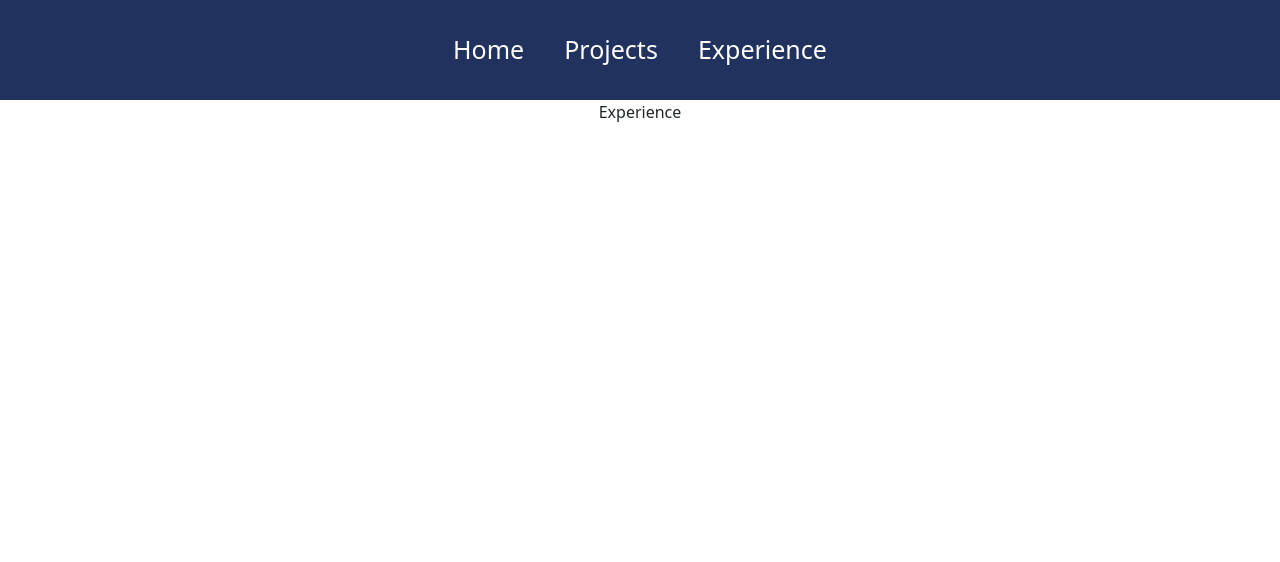
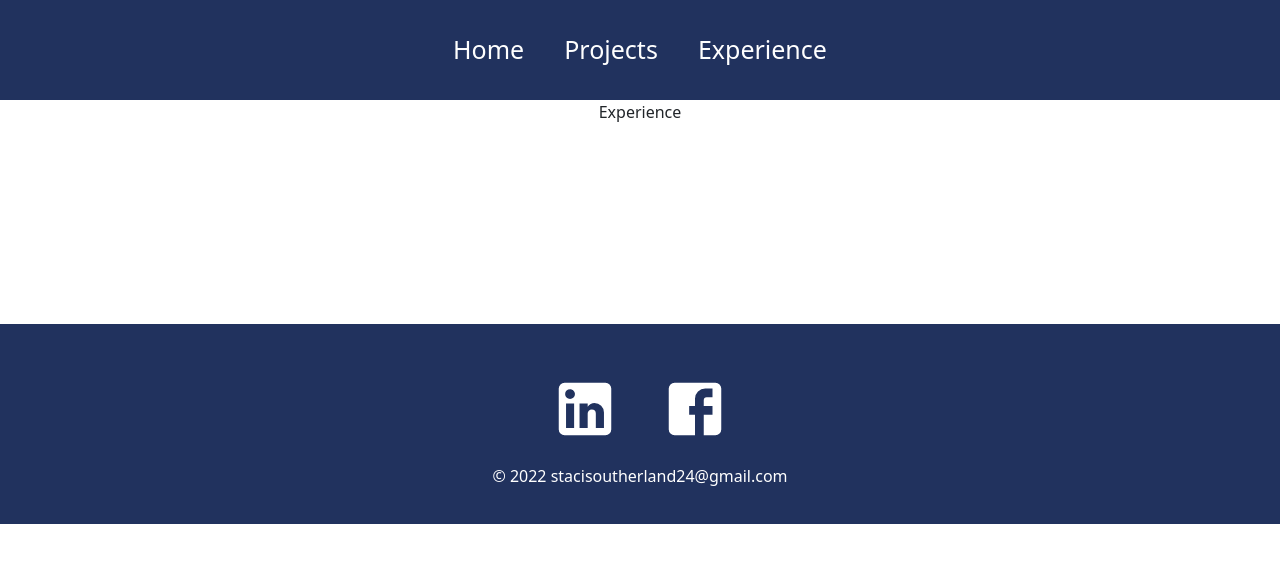
Before and after one commit to stacisoutherland24/portfolio, a React (Create React App) app in the folder my-app/: page /experience in a window 1280 px wide. Shown: the top 562 px of the page. Built offline with nearby package versions, Linux system fonts and the light colour scheme.

Commit message:
Added Footer

```diff
--- a/my-app/package.json
+++ b/my-app/package.json
@@ -3,6 +3,8 @@
   "version": "0.1.0",
   "private": true,
   "dependencies": {
+    "@emotion/react": "^11.10.4",
+    "@emotion/styled": "^11.10.4",
     "@mui/icons-material": "^5.10.9",
     "@mui/material": "^5.10.10",
     "@testing-library/jest-dom": "^5.16.5",
--- a/my-app/src/App.js
+++ b/my-app/src/App.js
@@ -4,6 +4,7 @@ import Home from "./pages/Home";
 import Projects from "./pages/Projects";
 import Experience from "./pages/Experience";
 import Navbar from "./components/Navbar";
+import Footer from "./components/Footer";
 
 function App() {
   return (
@@ -15,6 +16,7 @@ function App() {
           <Route path="/projects" element={<Projects />} />
           <Route path="/experience" element={<Experience />} />
         </Routes>
+        <Footer />
       </Router>
     </div>
   );
--- a/my-app/src/components/Footer.js
+++ b/my-app/src/components/Footer.js
@@ -0,0 +1,19 @@
+import React from "react";
+import LinkedInIcon from '@mui/icons-material/LinkedIn';
+import FacebookIcon from "@mui/icons-material/Facebook";
+import '../styles/Footer.css';
+
+function Footer() {
+  return (
+     <div className='footer'>
+          <div className='socialMedia'>
+               <LinkedInIcon />
+               <FacebookIcon />
+          </div>
+          <p> &copy; 2022 stacisoutherland24@gmail.com</p>
+     </div>
+ );
+
+}
+
+export default Footer;
--- /dev/null
+++ b/my-app/src/styles/Footer.css
@@ -0,0 +1,28 @@
+.footer {
+     width: 100%;
+     height: 200px;
+     background: #21325e;
+     display: flex;
+     justify-content: center;
+     align-items: center;
+     flex-direction: column;
+     padding-top: 10px;
+     margin-top: 200px;
+   }
+
+   .socialMedia svg {
+     color: white;
+     margin: 20px;
+     font-size: 70px;
+     cursor: pointer;
+   }
+
+   .footer p {
+     color: white;
+   }
+
+   @media only screen and (max-width: 600px) {
+     .footer svg {
+       font-size: 50px;
+     }
+   }
```
Also changed, not shown: 1 other file (tests, documents, lock files or other folders).
